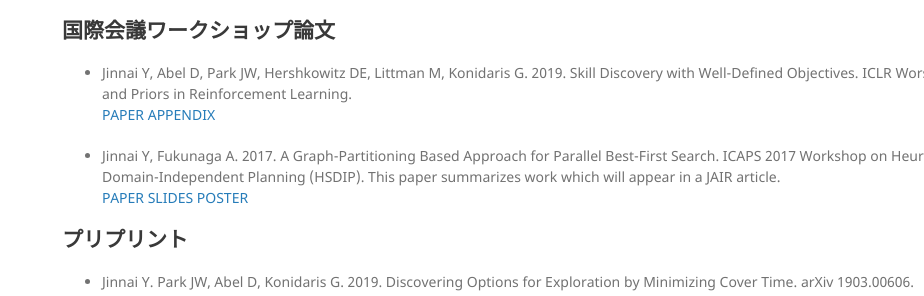
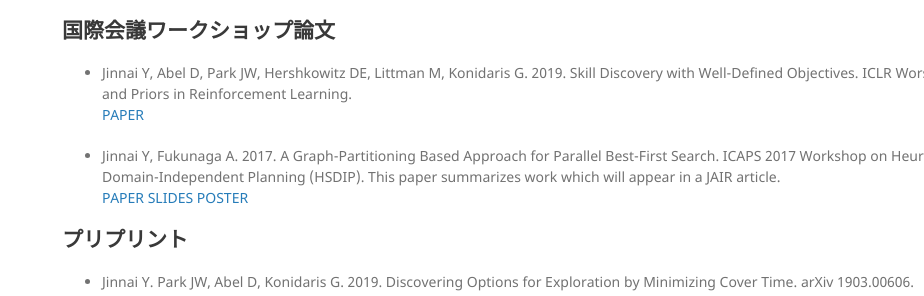
Before and after one commit to jinnaiyuu/jinnaiyuu.github.io, a Jekyll site: the page built from ja/index.md, in a window 1280 px wide and 900 px high, scrolled down 1080 px. Shown: the part 155-451 px from the top of the window, without its empty margins (356-1280 px from the left). Built offline with Jekyll 4.4.1, drawn with Linux system fonts in a browser that asks for light colours; our own code applies the rules of GitHub Pages for plain Markdown files.

Commit message:
merged the appendix of SPiRL paper

```diff
--- a/ja/index.md
+++ b/ja/index.md
@@ -41,7 +41,7 @@
 ## 国際会議ワークショップ論文
 
 - Jinnai Y, Abel D, Park JW, Hershkowitz DE, Littman M, Konidaris G. 2019. Skill Discovery with Well-Defined Objectives. ICLR Worshop on Structure and Priors in Reinforcement Learning.
-[PAPER](../pdf/papers/SPiRL-19.pdf) [APPENDIX](../pdf/papers/SPiRL-19 Appendix.pdf)
+[PAPER](../pdf/papers/SPiRL-19.pdf)
 
 - Jinnai Y, Fukunaga A. 2017. A Graph-Partitioning Based Approach for Parallel Best-First Search. ICAPS 2017 Workshop on Heuristic and Search for Domain-Independent Planning (HSDIP). This paper summarizes work which will appear in a JAIR article.
 [PAPER](../pdf/papers/HSDIP-17 Jinnai-Fukunaga.pdf) [SLIDES](../pdf/slides/AAAI-17 slides.pdf) [POSTER](../pdf/posters/ICAPS-17 poster.pdf)
```
Also changed, not shown: index.md (+1 -1 lines), 2 other files.
